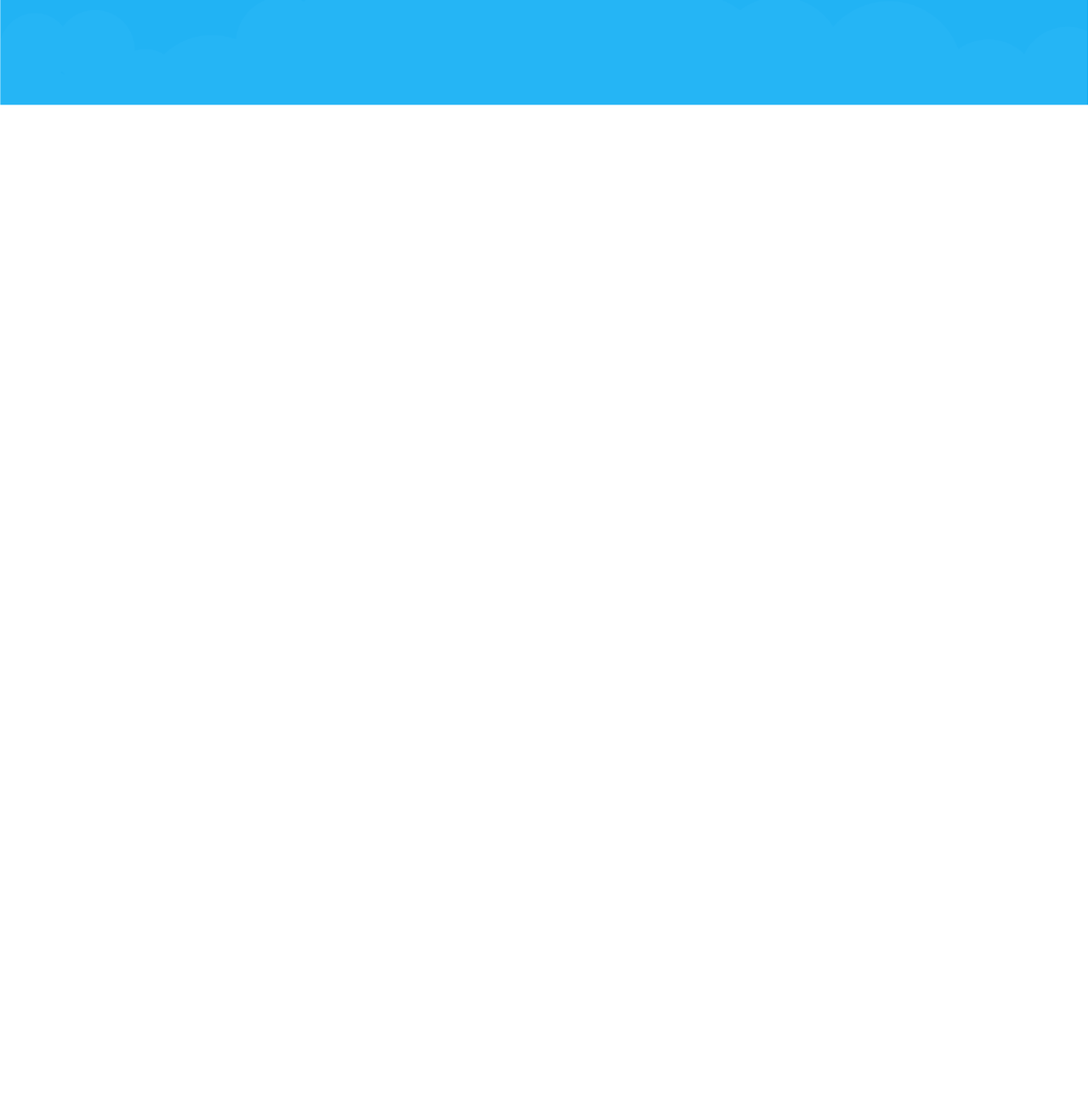
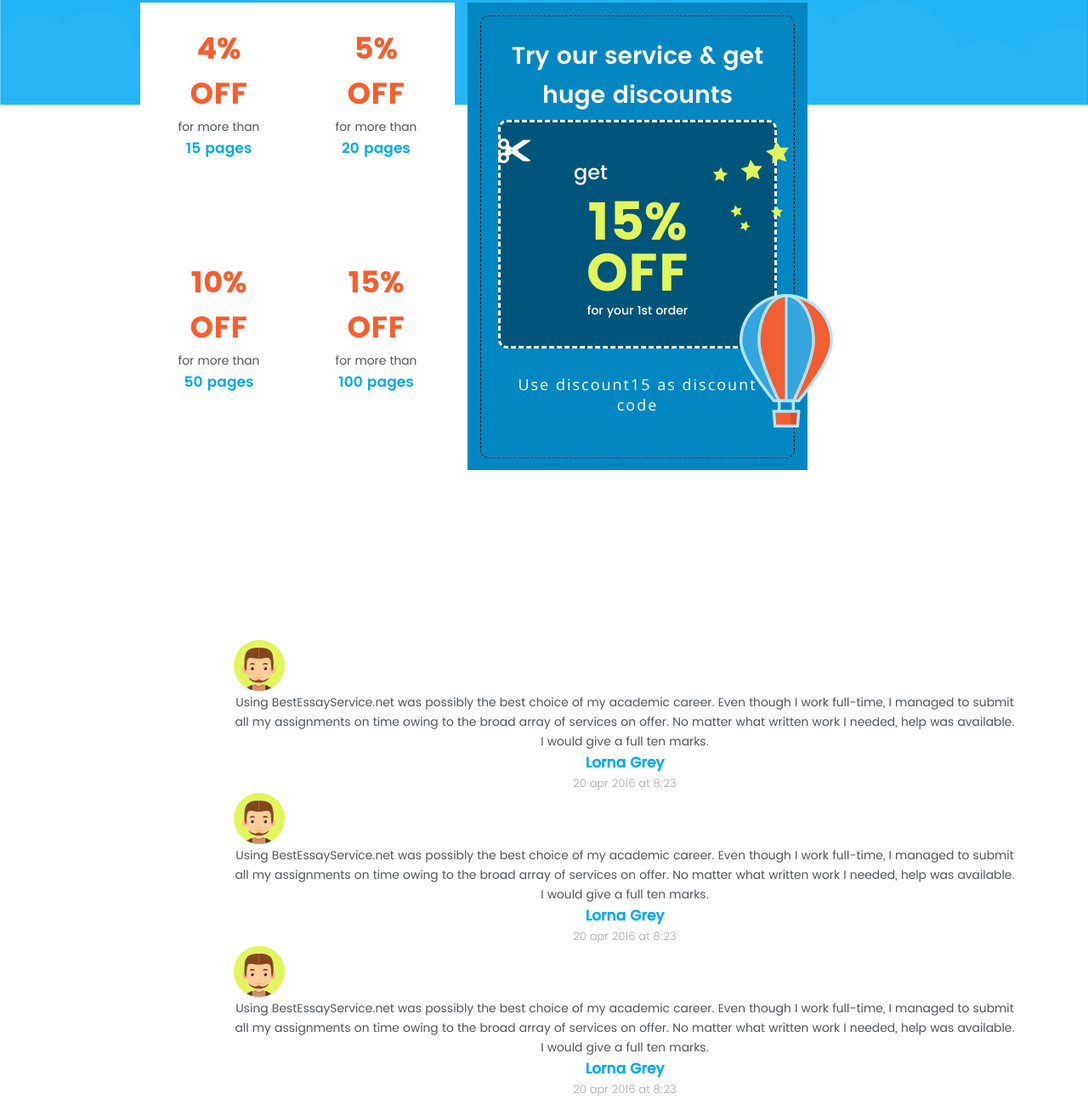
Before and after one commit to shizgara/kursova, a website: page src/views/index.html in a window 1280 px wide. Shown: the part 2656-3949 px from the top of the page at 85% size. Before the commit the page ends 3409 px from the top, so only its background shows below. Drawn offline with nearby package versions, Linux system fonts and the light colour scheme; files that its build step writes are made by us from their sources.

Commit message:
untill slider

```diff
--- a/src/blocks/_modules.scss
+++ b/src/blocks/_modules.scss
@@ -5,3 +5,4 @@
 @import "modules/work/work";
 @import "modules/advantages/advantages";
 @import "modules/discount/discount";
+@import "modules/slider/slider";
--- a/src/blocks/modules/discount/discount.html
+++ b/src/blocks/modules/discount/discount.html
@@ -2,7 +2,7 @@
     <div class="container ">
         <div class="row">
 
-            <div class="col-12">
+            <div class="col-11 offset-1">
                 <h6 class="d_h6">04 Discounts</h6>
                 <h2 class="d_h2">Our discount program</h2>
                 <p class="d_p">By utilizing elements and principles of Material Design, we were able to create <br> a
@@ -11,13 +11,43 @@
         </div>
 
 <!-- Discount -->
-<div class="row">
-    <div>
+<div class="row posdisc">
 
+    <div class="col-5 offset-1 grid">
+    <div class="white">
+<h1 class="d_h1">4%<br>OFF</h1>
+<p class="d_p2">for more than</p>
+<h5 class="d_h52">15 pages</h5>
     </div>
-    <div>
+    <div class="white">
+<h1 class="d_h1">5%<br>OFF</h1>
+<p class="d_p2">for more than</p>
+<h5 class="d_h52">20 pages</h5>
+    </div>
+    <div class="white">
+<h1 class="d_h1">10%<br>OFF</h1>
+<p class="d_p2">for more than</p>
+<h5 class="d_h52">50 pages</h5>
+    </div>
+    <div class="white">
+<h1 class="d_h1">15%<br>OFF</h1>
+<p class="d_p2">for more than</p>
+<h5 class="d_h52">100 pages</h5>
+    </div></div>
 
-    </div>
+    <div class="col-5 ballon">
+        <div class="pad">
+<p class="d_p3">Try our service & get huge discounts</p>
+<img class="sci" src="../../../img/discount/scissors.png" alt="">
+<img class="star" src="../../../img/discount/stars.png" alt="">
+<img class="bal" src="../../../img/discount/Balloon.png" alt="">
+<div class="disc">
+<p class="get">get</p>
+<p class="off">15%<br>OFF</p>
+<p class="for">for your 1st order</p></div>
+<p class="use">Use discount15 as discount code</p>
+    </div></div>
+
 </div>
     </div>
 </div>
--- a/src/blocks/modules/discount/discount.scss
+++ b/src/blocks/modules/discount/discount.scss
@@ -1,8 +1,42 @@
 .discount{
     background: url(../../../img/discount/bg.png) no-repeat;
     background-size: contain;
+    position: relative;
     height: 1000px;
 }
+// .grid2{
+//     display: grid;
+//     grid-template-columns: repeat(2, 1fr);
+//     grid-auto-rows: auto;
+// }
+.posdisc{
+position: absolute;
+top: 250px;
+}
+.white{
+    background-color: white;
+    padding: 70px,80px,40px,100px;
+    text-align: center;
+}
+.grid{
+    display: grid;
+    grid-template-columns: repeat(2, 1fr);
+    height: 550px;
+    width: 480px;
+
+}
+// .grid div:nth-child(1){
+//     border-right: solid 1px $l1-4;
+// }
+// .grid div:nth-child(2){
+//     border-bottom: solid 1px $l1-4;
+// }
+// .grid div:nth-child(3){
+//     border-top: solid 1px $l1-4;
+// }
+// .grid div:nth-child(4){
+//     border-left: solid 1px $l1-4;
+// }
 .d_h6{
     @include h6;
     color: white;
@@ -17,4 +51,76 @@
 }
 .d_p{
     @include text(white,20px,'Poppins-Medium');
-    text-align: center;}
+    text-align: center;
+}
+
+.d_h1{
+    @include h1;
+    font-family: 'Poppins';
+    color: $primary-2;
+}
+.d_p2{
+    @include p;
+    }
+ .d_h52{
+     @include text($primary-1,17px,'Poppins-SemiBold');}
+.ballon{
+    background-color: $d1-1;
+    padding: 15px;
+    position: relative;
+    height: 550px;
+    width: 480px;
+}
+.pad{
+    border: dashed 1px black;
+    color: $l2-4;;
+    border-radius: 10px;
+    padding: 20px;
+
+}
+.sci{
+    position: absolute;
+    top: 160px;
+}
+.star{
+    position: absolute;
+    right: 22px;
+    top: 163px;
+}
+.bal{
+    position: absolute;
+    bottom: 50px;
+    right: -30px;
+}
+.disc{
+    background-color: $d2-1;
+    border-radius: 10px;
+    border-style: dashed;
+    border-color: white;
+    text-align: center;
+}
+.d_p3{
+    @include text(white,28px,'Poppins-SemiBold');
+    text-align: center;
+    padding: 5px;
+}
+.get{
+    @include text(white,24px,'Poppins-Medium');
+    margin-top: 40px;
+    margin-right: 110px;
+}
+.off{
+    @include text(#e2f55d,62px,'Poppins');
+    line-height: 60px;
+    margin-top: 10px;
+}
+.for{
+@include text(white,14px,'Poppins-Medium');
+margin-bottom: 30px;
+}
+.use{
+    @include text(white,18px,'OpenSans');
+    margin: 30px 0;
+    text-align: center;
+    letter-spacing: 2px;
+}
--- /dev/null
+++ b/src/blocks/modules/slider/slider.html
@@ -0,0 +1,48 @@
+<div class="container ">
+    <div class="row">
+        <div class="col-10 offset-2">
+
+            <div id="carouselExampleControls" class="carousel slide" data-ride="carousel">
+                <div class="carousel-inner">
+                    <div class="carousel-item active">
+                        <img class="d-block w-100" src="../../../img/slider/ava.png" alt="Первый слайд">
+                        <p class="p1">Using BestEssayService.net was possibly the best choice of my academic career. Even though I
+                            work full-time, I managed to submit all my assignments on time owing to the broad array of
+                            services on offer. No matter what written work I needed, help was available. I would give a
+                            full ten marks.</p>
+                            <h5 class="s_h5">Lorna Grey</h5>
+                            <p class="s_p2">20 apr 2016 at 8:23 </p>
+                    </div>
+                    <div class="carousel-item active">
+                        <img class="d-block w-100" src="../../../img/slider/ava.png" alt="Первый слайд">
+                        <p class="p1">Using BestEssayService.net was possibly the best choice of my academic career. Even though I
+                            work full-time, I managed to submit all my assignments on time owing to the broad array of
+                            services on offer. No matter what written work I needed, help was available. I would give a
+                            full ten marks.</p>
+                            <h5 class="s_h5">Lorna Grey</h5>
+                            <p class="s_p2">20 apr 2016 at 8:23 </p>
+                    </div>
+                    <div class="carousel-item active">
+                        <img class="d-block w-100" src="../../../img/slider/ava.png" alt="Первый слайд">
+                        <p class="p1">Using BestEssayService.net was possibly the best choice of my academic career. Even though I
+                            work full-time, I managed to submit all my assignments on time owing to the broad array of
+                            services on offer. No matter what written work I needed, help was available. I would give a
+                            full ten marks.</p>
+                            <h5 class="s_h5">Lorna Grey</h5>
+                            <p class="s_p2">20 apr 2016 at 8:23 </p>
+                    </div>
+
+                </div>
+                <a class="carousel-control-prev" href="#carouselExampleControls" role="button" data-slide="prev">
+                    <span class="carousel-control-prev-icon" aria-hidden="true"></span>
+                    <span class="sr-only">Previous</span>
+                </a>
+                <a class="carousel-control-next" href="#carouselExampleControls" role="button" data-slide="next">
+                    <span class="carousel-control-next-icon" aria-hidden="true"></span>
+                    <span class="sr-only">Next</span>
+                </a>
+            </div>
+
+        </div>
+    </div>
+</div>
--- /dev/null
+++ b/src/blocks/modules/slider/slider.scss
@@ -0,0 +1,13 @@
+.p1{
+    @include p;
+    text-align: center;
+}
+.s_h5{
+    @include h5;
+    color: $primary-1;
+    text-align: center;
+}
+.s_p2{
+    @include text($l1-4,13px,'Poppins-Light');
+    text-align: center;
+}
--- a/src/views/index.html
+++ b/src/views/index.html
@@ -20,6 +20,7 @@
  @@include("../blocks/modules/advantages/advantages.html")
  @@include("../blocks/modules/work/work.html")
  @@include("../blocks/modules/discount/discount.html")
+ @@include("../blocks/modules/slider/slider.html")
  @@include("../blocks/modules/footer/footer.html")
 
 
```
Also changed, not shown: src/img/IORoE.png (added), src/img/slider/ava.jpg (added), src/img/slider/ava.png (added).
